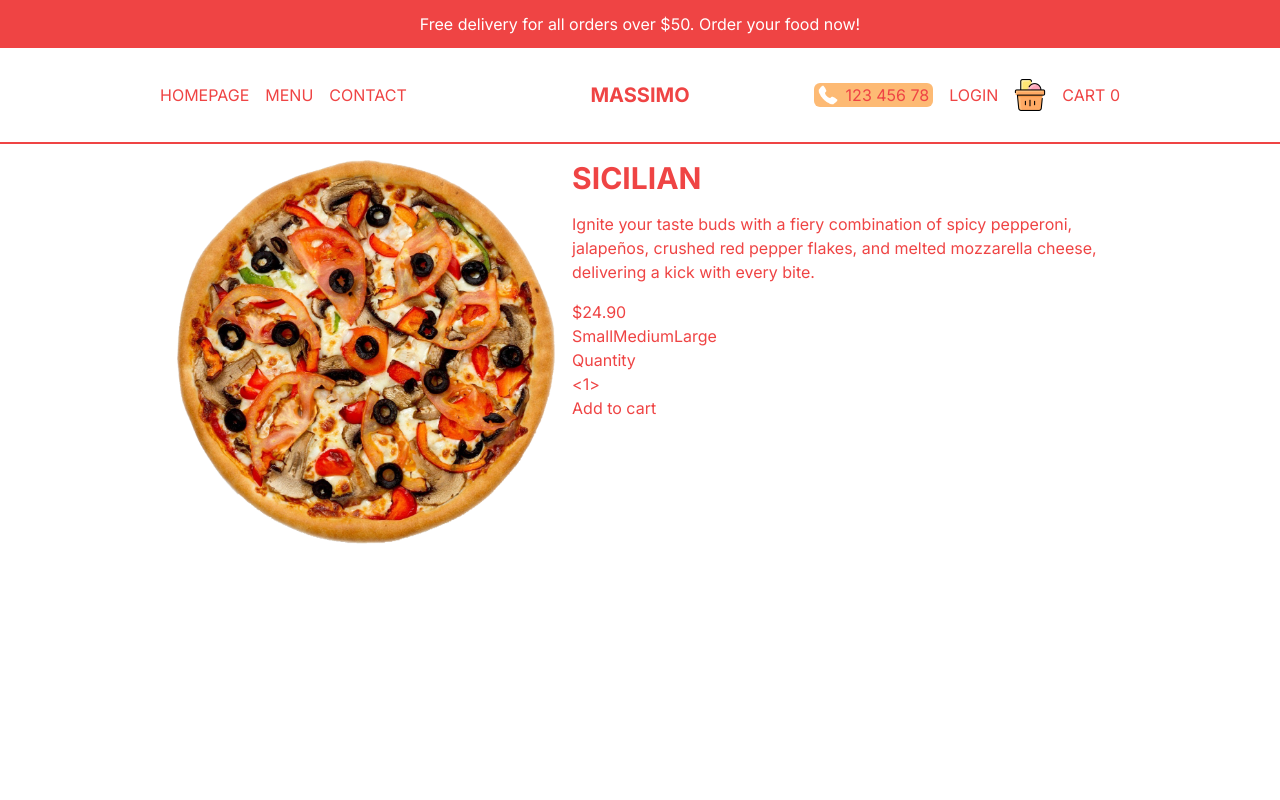
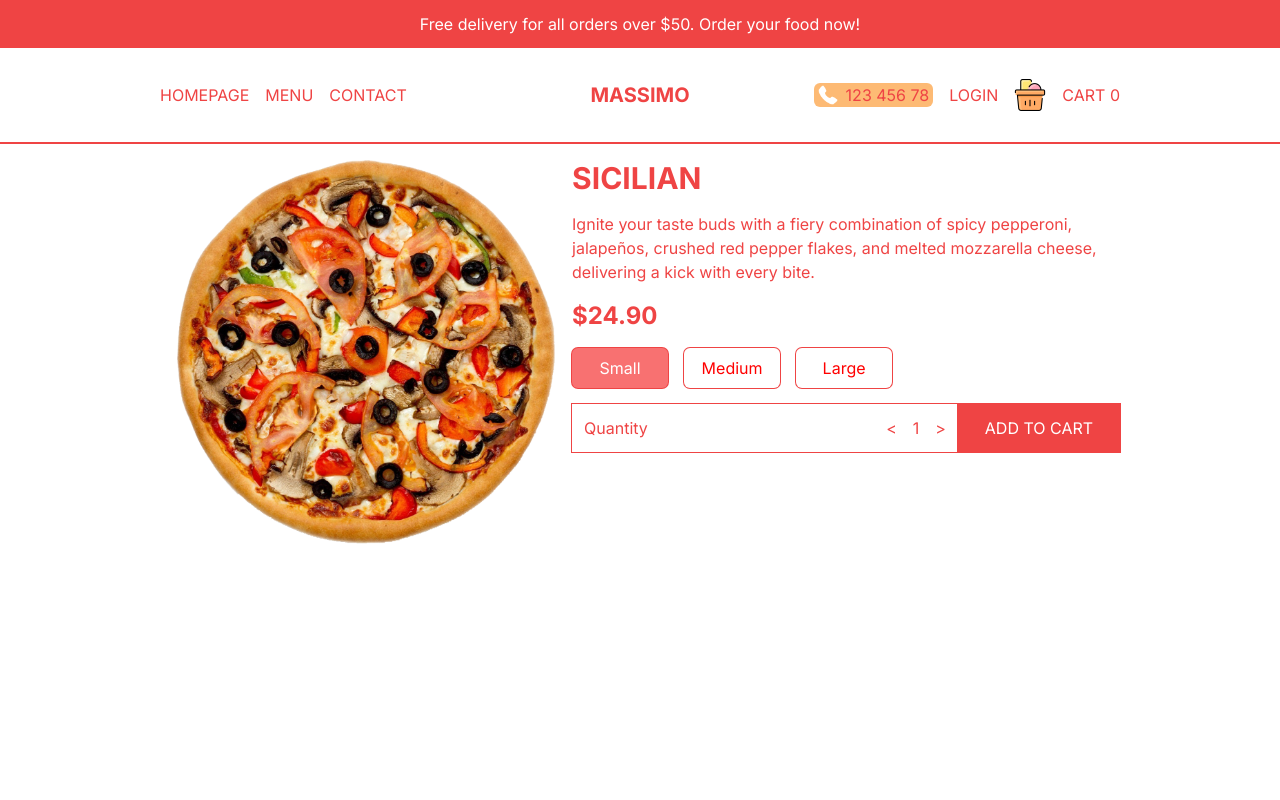
Before and after one commit to AtanasKr/MASSIMO, a Next.js app: page /product/1 in a window 1280 px wide. Shown: the top 800 px of the page. Built offline with nearby package versions, Linux system fonts and the light colour scheme.

Commit message:
working on desing

```diff
--- a/src/components/Price.tsx
+++ b/src/components/Price.tsx
@@ -1,33 +1,41 @@
+"use client"
 import { type } from 'os'
-import React from 'react'
+import React, { useState } from 'react'
 
 type Props = {
-    price:number,
-    id:number,
-    options?: {title: string; additionalPrice:number}[]
+    price: number,
+    id: number,
+    options?: { title: string; additionalPrice: number }[]
 }
 
-const Price = ({price, id, options}: Props) => {
+const Price = ({ price, id, options }: Props) => {
+    const [total, setTotal] = useState(price);
+    const [quantity, setQuantity] = useState(1);
+    const [selected, setSelected] = useState(0);
+
     return (
-    <div>
-        <h2>${price.toFixed(2)}</h2>
+        <div className='flex flex-col gap-4'>
+            <h2 className='text-2xl font-bold'>${total.toFixed(2)}</h2>
             {/* OPTIONS CONTAINER */}
-        <div className=''>
-            {options?.map(option=>(
-                <button key={option.title}>{option.title}</button>
+            <div className='flex gap-4'>
+                {options?.map((option, index) => (
+                    <button key={option.title} className='min-w-[6rem] p-2 ring-1 ring-red-500 rounded-md' style={{
+                        background: selected === index ? "rgb(248 113 113)" : "white",
+                        color: selected === index ? "white" : "red"
+                    }} onClick={() => setSelected(index)}>{option.title}</button>
                 ))}
             </div>
             {/* QUANTITY AND ADD BUTTON CONTAINER */}
-        <div className=''>
-            <div className=''>
+            <div className='flex justify-between items-center'>
+                <div className='flex justify-between items-center w-full p-3 ring-1 ring-red-500'>
                     <span>Quantity</span>
-                <div>
-                    <button>{'<'}</button>
-                    <span>1</span>
-                    <button>{'>'}</button>
+                    <div className='flex gap-4 items-center'>
+                        <button onClick={() => setQuantity(prev => (prev > 1 ? prev - 1 : 1))}>{'<'}</button>
+                        <span>{quantity}</span>
+                        <button onClick={() => setQuantity(prev => (prev < 9 ? prev + 1 : 1))}>{'>'}</button>
                     </div>
                 </div>
-            <button>Add to cart</button>
+                <button className='uppercase w-56 bg-red-500 text-white p-3 ring-1 ring-red-500'>Add to cart</button>
             </div>
         </div>
     )
```
Lines whose indentation alone changed are shown as unchanged.
